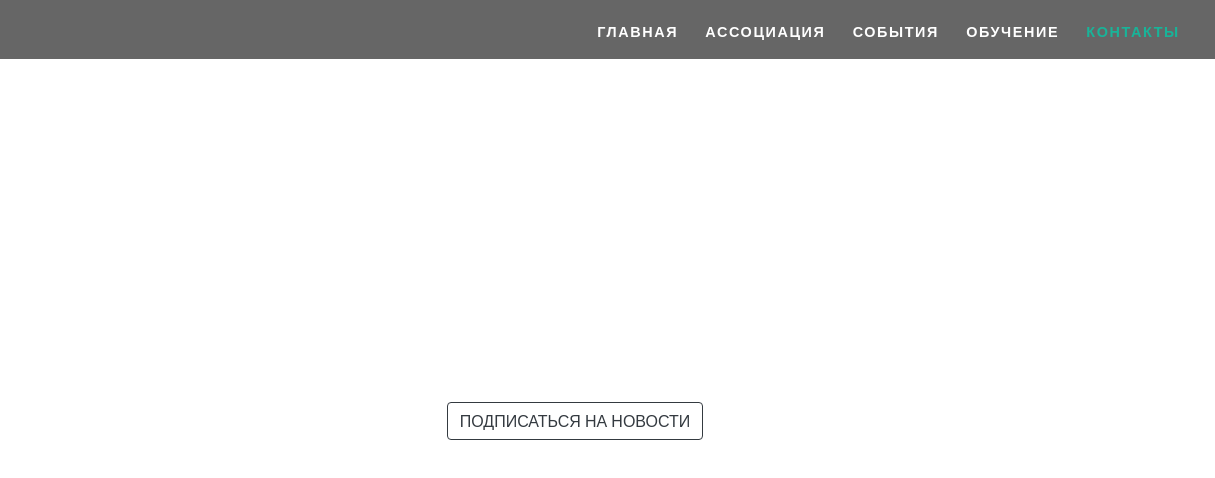
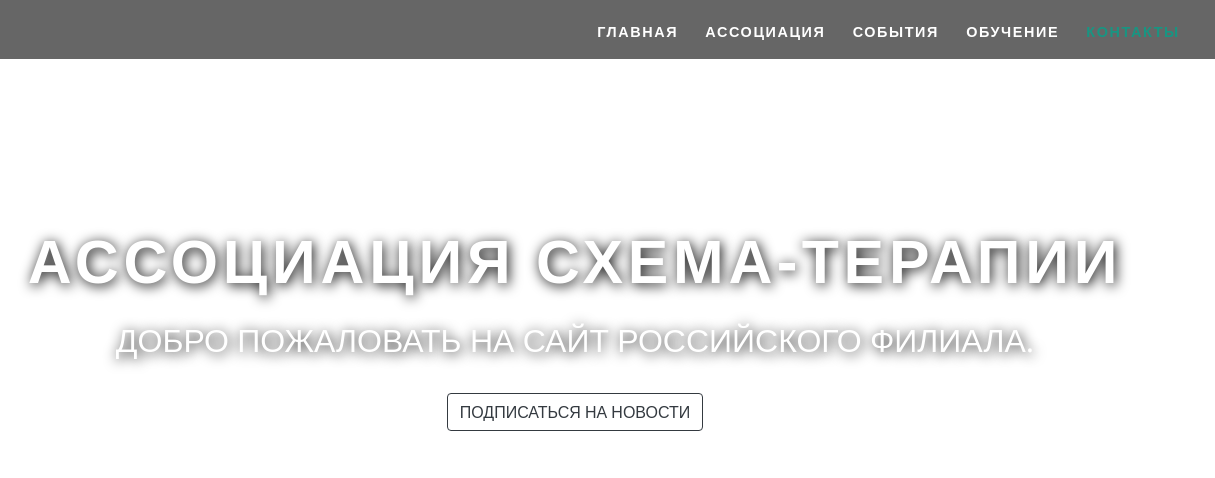
Before and after one commit to Maxim-Ryzhenkov/bootstrap-landing-html-css, a plain HTML site: page index.html in a window 1280 px wide. Shown: the full height of the page, 65-1280 px from the left. Drawn offline with nearby package versions, Linux system fonts and the light colour scheme.

Commit message:
Добавлены стили для заголовков

```diff
--- a/style.css
+++ b/style.css
@@ -31,7 +31,7 @@ body {
 
 .navbar-dark .navbar-nav .nav-link.active,
 .navbar-dark .navbar-nav .nav-link:hover {
-    color: #18B499;
+    color: #189582;
 }
 
 
@@ -45,10 +45,24 @@ body {
     width: 100%;
     max-width: 100%;
     position: absolute;
-    top: 38%;
+    top: 28%;
     z-index: 1;
     color: white;
     text-transform: uppercase;
+}
+
+.caption h1 {
+    font-size: 3.8rem;
+    font-weight: 700;
+    letter-spacing: .3rem;
+    text-shadow: .1rem .1rem .8rem black;
+    padding-bottom: 1rem;
+}
+
+.caption h3 {
+    font-size: 2rem;
+    text-shadow: .1rem .1rem .8rem black;
+    padding-bottom: 1.6rem;
 }
 
 
```
